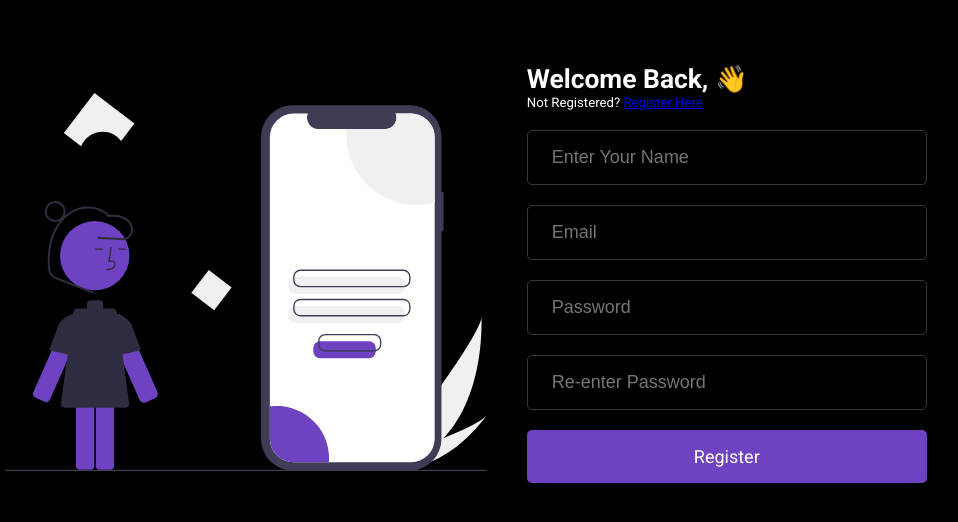
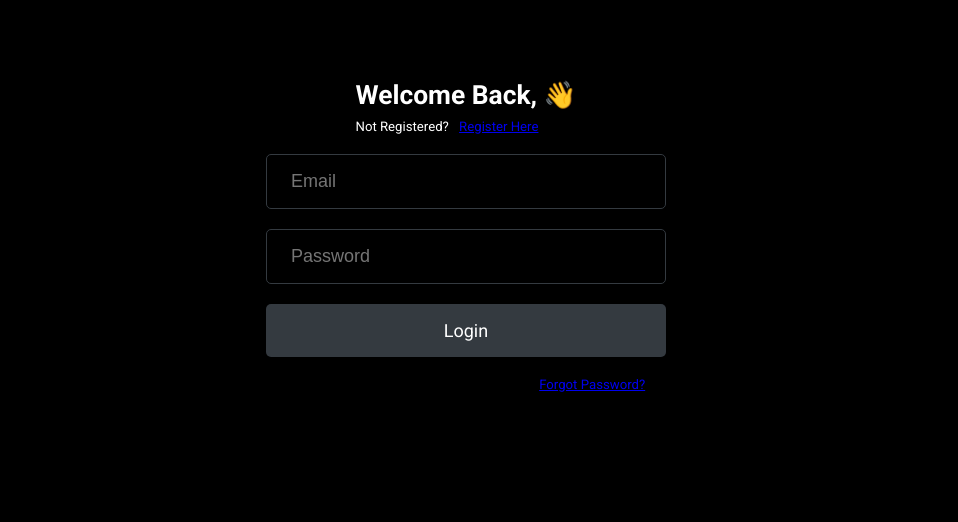
Before and after one commit to Adetayo1999/login-system-frontend, a React (Create React App) app: page / in a window 1280 px wide. Shown: the top 522 px of the page, without its empty margins (174-1132 px from the left). Built offline with nearby package versions, Linux system fonts and the light colour scheme.

Commit message:
first cruise

```diff
--- a/src/App.css
+++ b/src/App.css
@@ -43,3 +43,24 @@
   width:80%;
   margin:auto;
 }
+
+
+.invalidpage{
+  height:100%;
+  width:100%;
+  display: flex;
+  align-items: center;
+  justify-content: center;
+  flex-direction: column;
+}
+
+.invalidpage .scary{
+  font-size: 250px;
+}
+
+.invalidpage p{
+  font-size: 18px;
+}
+.invalidpage p a{
+  margin-left: 5px;
+}
--- a/src/App.jsx
+++ b/src/App.jsx
@@ -1,12 +1,13 @@
-import React, { Suspense } from "react";
+import React, { lazy, Suspense } from "react";
 import "./App.css";
  import {BrowserRouter as Router , Switch , Route} from "react-router-dom";
-import LoginPage from "./Pages/LoginPage";
-import RegisterPage from "./Pages/RegisterPage";
-import ForgotPage from "./Pages/ForgotPage";
-import NotFoundPage from "./Pages/404";
+import Spinner from "./components/PageComponents/Spinner";
 
 
+const  ForgotPage = lazy(() => import("./Pages/ForgotPage"));
+ const NotFoundPage = lazy(() => import("./Pages/404"));
+const LoginPage =  lazy(() => import("./Pages/LoginPage"));
+const RegisterPage = lazy(() => import("./Pages/RegisterPage"));
 
 
 
@@ -15,7 +16,8 @@ function App() {
     <div className="app">
            <Router>
 
-                    <Suspense fallback={<div>Loading...</div>}>
+                    <Suspense fallback={<Spinner />}>
+
             <Switch>
 
 
--- a/src/Pages/404.jsx
+++ b/src/Pages/404.jsx
@@ -1,11 +1,22 @@
 
 
    import React from 'react'
+   import {Link} from "react-router-dom";
+
 
    function NotFoundPage() {
        return (
            <div className="invalidpage">
-               <h1>Oops , Seems You're lost</h1>
+
+                    <div className="scary">
+
+                         &#127875;
+
+                    </div>
+
+
+               <p>Oops , Seems You're lost <Link to="/"> Go Home </Link></p>
+
            </div>
        )
    }
--- a/src/Pages/ForgotPage.jsx
+++ b/src/Pages/ForgotPage.jsx
@@ -1,12 +1,41 @@
 
 
-      import React from 'react'
+      import React from 'react';
+      import { Link } from 'react-router-dom';
+      import { PrimaryButton } from '../components/styled/ButtonStyles';
+      import { InputTag } from '../components/styled/InputStyles';
+      //    import loginImage from "../images/logn.svg";
+        import "./LoginPage.css";
+
+
+
+
 
       function ForgotPage() {
           return (
-              <div className="forgotpass">
-                  <h1>Forgot Password</h1>
-              </div>
+            <div className="login">
+            <div className="container">
+
+
+
+                 <div className="intro">
+                 <h1>Reset Password  &#128736;</h1>
+                     </div>
+
+                     <form>
+                         <InputTag type="text" placeholder="Email" />
+                         <PrimaryButton type="submit" primary>Reset</PrimaryButton>
+                     </form>
+
+                        <div className="loginForgot">
+
+                                 <Link to="/">Login Here</Link>
+
+                        </div>
+
+
+            </div>
+           </div>
           )
       }
 
--- a/src/Pages/LoginPage.css
+++ b/src/Pages/LoginPage.css
@@ -1,22 +1,33 @@
 
 
 .login{
-     padding: 2rem;
+
+    padding:3rem;
+    height: 100%;
+}
+
+.login .container{
+
+      display: flex;
+      justify-content: center;
+      align-items: center;
+      flex-direction: column;
+
 }
 
 
-.login .container{
-    display: flex;
-    justify-content: space-between;
-    align-items: center;
+
+.loginForgot{
+  width:40%;
+text-align: end;
+
 }
 
 
-.login__left{
-    margin-right: 40px;
+.login h1{
+    padding-bottom: 0.5rem;
 }
 
-
-.login__left img{
-    width:100%;
+.login p a{
+    margin-left:7px;
 }
--- a/src/Pages/LoginPage.jsx
+++ b/src/Pages/LoginPage.jsx
@@ -1,42 +1,110 @@
+import React, { useState } from "react";
+import { Link } from "react-router-dom";
+import { PrimaryButton } from "../components/styled/ButtonStyles";
+import { InputTag } from "../components/styled/InputStyles";
+import "./LoginPage.css";
 
-   import React from 'react'
-import { Link } from 'react-router-dom';
-import { PrimaryButton } from '../components/styled/ButtonStyles';
-import { InputTag } from '../components/styled/InputStyles';
-   import loginImage from "../images/logn.svg";
-  import "./LoginPage.css";
+function LoginPage() {
+  const [email, setEmail] = useState("");
+  const [password, setPassword] = useState("");
+  const [Emailerror, setEmailError] = useState("");
+  const [Passworderror, setPasswordError] = useState("");
 
-   function LoginPage() {
-       return (
-           <div className="login">
-            <div className="container">
 
-             <div className="login__left">
+  const handleChange = (e) => {
+    if (e.target.name === "email") {
+      setEmail(e.target.value);
+    } else {
+      setPassword(e.target.value);
+    }
+  };
 
-                 <img src={loginImage} alt="" />
+  const handleBlur = (e) => {
 
-             </div>
 
-             <div className="login__right">
 
-                 <div className="intro">
-                 <h1>Welcome Back,  &#128075;</h1>
-                 <p>Not Registered? <Link to="/register" >Register Here</Link></p>
-                     </div>
 
-                     <form>
 
-                         <InputTag type="text" placeholder="Enter Your Name" />
-                         <InputTag type="text" placeholder="Email" />
-                         <InputTag type="password" placeholder="Password" />
-                         <InputTag type="password" placeholder="Re-enter Password" />
-                         <PrimaryButton type="submit" primary>Register</PrimaryButton>
-                     </form>
+    if (e.target.name === "email") {
 
-             </div>
-            </div>
-           </div>
-       )
-   }
+            if(!email){
 
-   export default LoginPage
+                    setEmailError("This Field Is Required");
+
+            }
+
+            else{
+
+                  setEmailError("")
+
+            }
+
+
+      }
+
+       else {
+
+
+        if(!password){
+
+            setPasswordError("This Field Is Required");
+
+    }
+
+    else{
+
+          setPasswordError("")
+
+    }
+
+      }
+    };
+
+
+
+
+        console.log(Passworderror , Emailerror);
+
+  return (
+    <div className="login">
+      <div className="container">
+        <div className="intro">
+          <h1>Welcome Back, &#128075;</h1>
+          <p>
+            Not Registered? <Link to="/register">Register Here</Link>
+          </p>
+        </div>
+
+        <form method="post">
+          <InputTag
+            type="text"
+            placeholder="Email"
+            name="email"
+            value={email}
+            onChange={handleChange}
+            onBlur={handleBlur}
+            error ={Emailerror}
+          />
+          <InputTag
+            type="password"
+            placeholder="Password"
+            name="password"
+            value={password}
+            onChange={handleChange}
+            onBlur={handleBlur}
+            error={Passworderror}
+          />
+          <PrimaryButton type="submit" primary disabled={ (email && password ) ? false : true}>
+            Login
+          </PrimaryButton>
+        </form>
+
+        <div className="loginForgot">
+          <Link to="/forgot">Forgot Password?</Link>
+        </div>
+      </div>
+    </div>
+  );
+}
+
+export default LoginPage;
--- a/src/Pages/RegisterPage.jsx
+++ b/src/Pages/RegisterPage.jsx
@@ -1,14 +1,32 @@
-
-
-
-import React from 'react'
+import React from "react";
+import { Link } from "react-router-dom";
+import { PrimaryButton } from "../components/styled/ButtonStyles";
+import { InputTag } from "../components/styled/InputStyles";
+import "./LoginPage.css";
 
 function RegisterPage() {
-    return (
-        <div className="register">
-            <h1>Register Page</h1>
+  return (
+    <div className="login">
+      <div className="container">
+        <div className="intro">
+          <h1>Hello Guest, &#128075;</h1>
+          <p>
+            Registered User? <Link to="/">Login Here</Link>
+          </p>
         </div>
-    )
+
+        <form>
+          <InputTag type="text" placeholder="Fullname" />
+          <InputTag type="text" placeholder="Email" />
+          <InputTag type="password" placeholder="Password" />
+          <InputTag type="password" placeholder="Re-enter Password" />
+          <PrimaryButton type="submit" primary>
+            Register
+          </PrimaryButton>
+        </form>
+      </div>
+    </div>
+  );
 }
 
-export default RegisterPage
+export default RegisterPage;
--- /dev/null
+++ b/src/components/PageComponents/Spinner.css
@@ -0,0 +1,32 @@
+
+
+
+.spinner-container{
+
+      height:100%;
+      width:100%;
+      display: flex;
+      justify-content: center;
+      align-items: center;
+      flex-direction: column;
+
+}
+
+
+.spinner{
+    height:90px;
+    width:90px;
+    border-radius: 50%;
+   border:5px solid #6f42c1;
+   border-top-color:transparent;
+   animation: spinner 1s linear infinite;
+}
+
+
+@keyframes spinner{
+
+         to{
+             transform:rotate(360deg);
+         }
+
+}
--- /dev/null
+++ b/src/components/PageComponents/Spinner.jsx
@@ -0,0 +1,24 @@
+
+
+
+
+    import React from 'react'
+    import "./Spinner.css";
+    function Spinner() {
+        return (
+            <div className="spinner-container">
+
+
+                   <div className="spinner">
+
+
+
+                   </div>
+                      <br />
+                    <p>Please Wait</p>
+
+            </div>
+        )
+    }
+
+    export default Spinner
--- a/src/components/styled/ButtonStyles.jsx
+++ b/src/components/styled/ButtonStyles.jsx
@@ -26,7 +26,7 @@
 
 
       export const PrimaryButton = styled(Button)`
-      background-color:${(props) => props.primary ? "#6f42c1" : props.disabled && "#343a40" };
+      background-color:${(props) => props.disabled ? "#343a40" : props.primary && "#6f42c1" };
 
        &:hover{
            background-color:${({disabled}) => !disabled && "#5f3f9b" };
```
